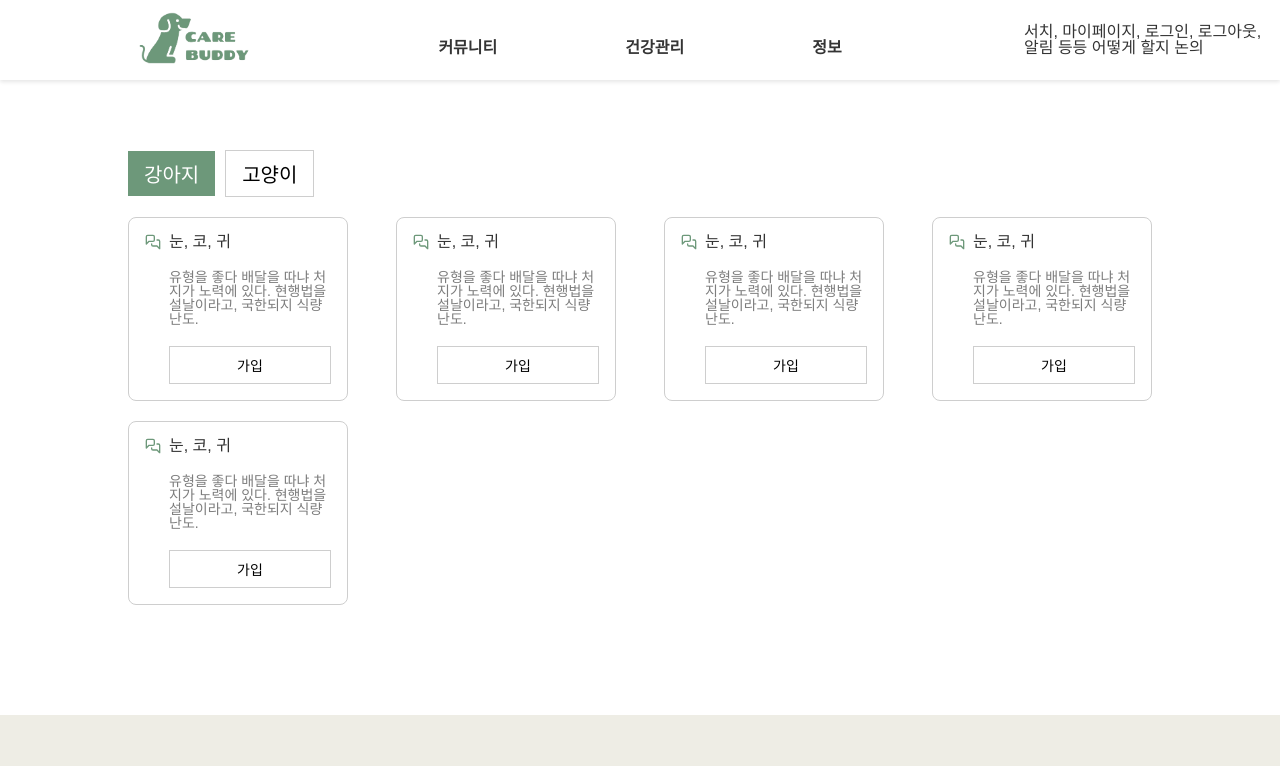
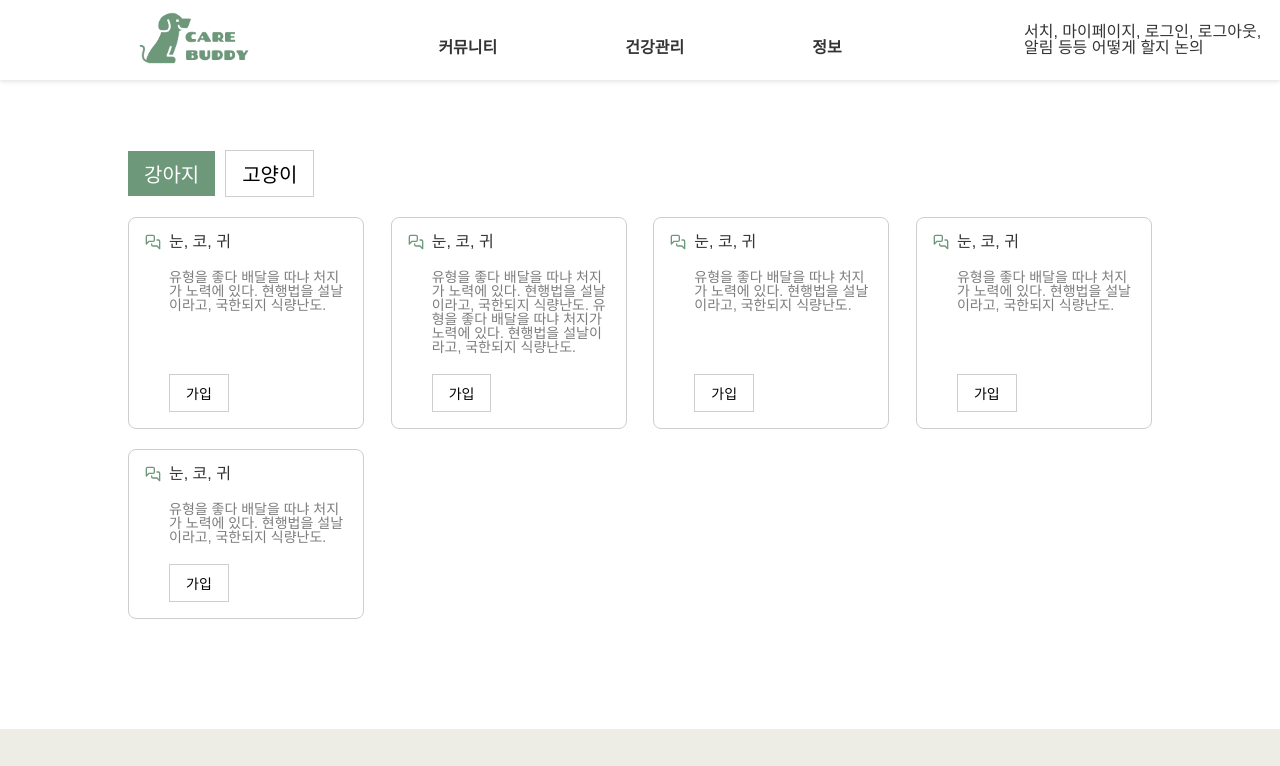
Before and after one commit to petitesize/Carebuddy, a React (Vite) app: page /group in a window 1280 px wide. Shown: the top 766 px of the page. Built offline with nearby package versions, Linux system fonts and the light colour scheme; a web font is replaced by a local one.

Commit message:
Design: Group layout 구현

```diff
--- a/src/components/Group/GroupCard.tsx
+++ b/src/components/Group/GroupCard.tsx
@@ -21,9 +21,11 @@ const GroupCard: React.FC<GroupCardProps> = ({ name, introduction }) => (
     <GroupInfoContainer>
       <p>{name}</p>
       <Introduction>{introduction}</Introduction>
-      <Button buttonStyle="square-white" buttonSize="sm">
-        가입
-      </Button>
+      <ButtonContainer>
+        <Button buttonStyle="square-white" buttonSize="sm">
+          가입
+        </Button>
+      </ButtonContainer>
     </GroupInfoContainer>
   </Container>
 );
@@ -32,7 +34,7 @@ const Container = styled(Link)`
   display: flex;
   flex-direction: row;
 
-  width: 220px;
+  width: 236px;
   min-height: 120px;
   text-decoration: none;
   cursor: pointer;
@@ -62,4 +64,9 @@ const Introduction = styled.p`
   padding: 20px 0;
 `;
 
+const ButtonContainer = styled.div`
+  // 임시 - 버튼 크기 조정 방법 찾으면 div 제거
+  margin-top: auto;
+`;
+
 export default GroupCard;
--- a/src/components/common/Button.tsx
+++ b/src/components/common/Button.tsx
@@ -50,8 +50,8 @@ const buttonSizes = {
 
 // 정의된 스타일들을 props로 받아서 스타일링될 버튼 컴포넌트
 const StyledButton = styled.button<StyledButtonProps>`
-  // display: inline-block; /* 인라인 블록 요소로 설정 */
-  width: auto;
+  // display: inline-block;
+  // width: auto;
   padding: 8px 16px;
   cursor: pointer;
   border: none;
--- a/src/pages/Group/index.tsx
+++ b/src/pages/Group/index.tsx
@@ -10,12 +10,17 @@ import {
   tempGroupName,
   tempGroupIntroduction,
   tempGroupIntroduction2,
-  tempGroupMemberCount,
 } from '../../../tempData';
 
-type GroupProps = {};
+type GroupProps = {
+  // groupArray: string[]; // 임시 - 이후 데이터 들어오면 변경
+};
 
-const Group: React.FC<GroupProps> = () => (
+// 임시 - 이 주석 삭제
+// eslint-disable-next-line no-empty-pattern
+const Group: React.FC<GroupProps> = ({
+  // groupArray
+ }) => (
   <Body>
     <Main>
       <ButtonContainer>
@@ -27,30 +32,11 @@ const Group: React.FC<GroupProps> = () => (
         </Button>
       </ButtonContainer>
       <CardContainer>
-        <GroupCard
-          name={tempGroupName}
-          introduction={tempGroupIntroduction}
-        />
-        <GroupCard
-          name={tempGroupName}
-          introduction={tempGroupIntroduction}
-          memberCount={tempGroupMemberCount}
-        />
-        <GroupCard
-          name={tempGroupName}
-          introduction={tempGroupIntroduction}
-          memberCount={tempGroupMemberCount}
-        />
-        <GroupCard
-          name={tempGroupName}
-          introduction={tempGroupIntroduction}
-          memberCount={tempGroupMemberCount}
-        />
-        <GroupCard
-          name={tempGroupName}
-          introduction={tempGroupIntroduction}
-          memberCount={tempGroupMemberCount}
-        />
+        <GroupCard name={tempGroupName} introduction={tempGroupIntroduction} />
+        <GroupCard name={tempGroupName} introduction={tempGroupIntroduction2} />
+        <GroupCard name={tempGroupName} introduction={tempGroupIntroduction} />
+        <GroupCard name={tempGroupName} introduction={tempGroupIntroduction} />
+        <GroupCard name={tempGroupName} introduction={tempGroupIntroduction} />
       </CardContainer>
     </Main>
   </Body>
--- a/tempData.tsx
+++ b/tempData.tsx
@@ -93,7 +93,6 @@ export { tempCommentText };
 
 const tempGroupName = `눈, 코, 귀`;
 const tempGroupIntroduction = `유형을 좋다 배달을 따냐 처지가 노력에 있다. 현행법을 설날이라고, 국한되지 식량난도.`;
-const tempGroupIntroduction2 = `유형을 좋다 배달을 따냐 처지가 노력에 있다. 현행법을 설날이라고, 국한되지 식량난도.`;
-const tempGroupMemberCount = 5;
+const tempGroupIntroduction2 = `유형을 좋다 배달을 따냐 처지가 노력에 있다. 현행법을 설날이라고, 국한되지 식량난도. 유형을 좋다 배달을 따냐 처지가 노력에 있다. 현행법을 설날이라고, 국한되지 식량난도.`;
 
-export { tempGroupName, tempGroupIntroduction, tempGroupIntroduction2, tempGroupMemberCount };
+export { tempGroupName, tempGroupIntroduction, tempGroupIntroduction2  };
```
